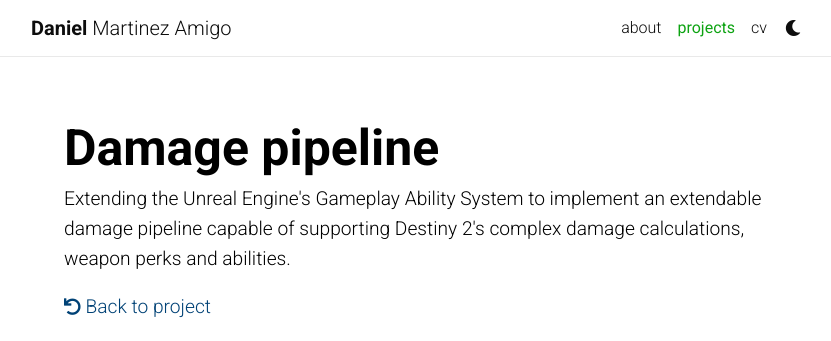
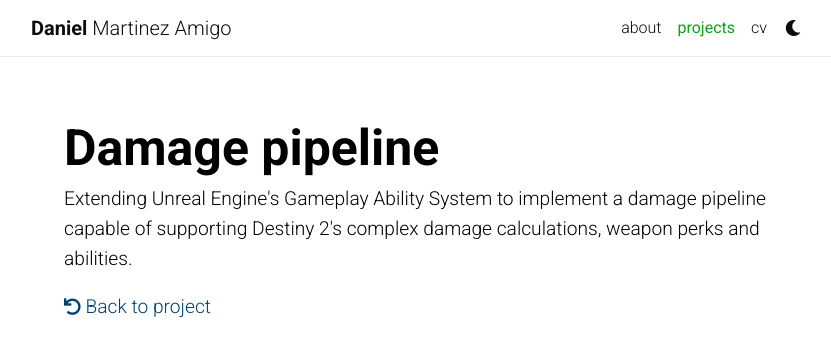
Before and after one commit to danimtz/danimtz.github.io, a Jekyll site: the page built from _devpost/DamagePipeline.md, in a window 1280 px wide and 900 px high, cut to the strip 0-341 px from the top of the window. Shown: the whole strip, without its empty margins (224-1055 px from the left). Built offline with Jekyll 4.4.1, drawn with Linux system fonts in a browser that asks for light colours; nearby versions of some CDN libraries; comment, search, counter and statistics services are not loaded; a style sheet for code colours, icons or effects is not loaded; the table of contents is made by our own code.

```diff
--- a/_devpost/DamagePipeline.md
+++ b/_devpost/DamagePipeline.md
@@ -2,7 +2,7 @@
 layout: distill
 
 title: Damage pipeline
-description: Extending the Unreal Engine's Gameplay Ability System to implement an extendable damage pipeline capable of supporting Destiny 2's complex damage calculations, weapon perks and abilities.
+description: Extending Unreal Engine's Gameplay Ability System to implement a damage pipeline capable of supporting Destiny 2's complex damage calculations, weapon perks and abilities.
 importance: 2
 img: /assets/img/devpost_covers/DamagePipeline.png
 category: density
```
Also changed, not shown: _devpost/GithubRepoLink.markdown (added, +9 -0 lines), assets/img/GithubLogo.png (added).
